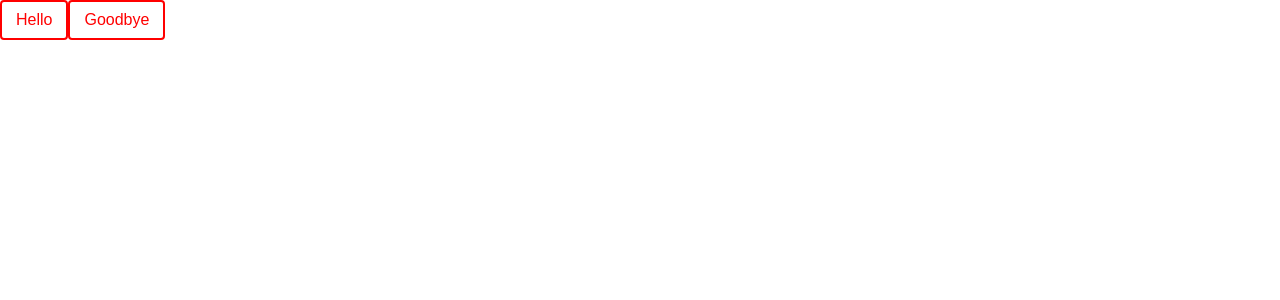
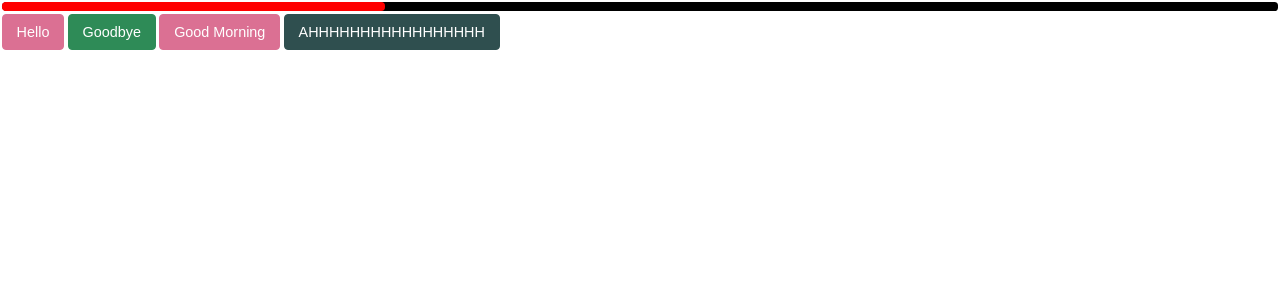
Before and after one commit to ryansiu17/dungy-crawler, a React (Create React App) app: page / in a window 1280 px wide. Shown: the top 300 px of the page. Built offline with nearby package versions, Linux system fonts and the light colour scheme.

Commit message:
Added progress bar and image foundation

```diff
--- a/package.json
+++ b/package.json
@@ -5,6 +5,7 @@
   "dependencies": {
     "@axetroy/react-download": "^1.1.1",
     "node-sass": "^4.11.0",
+    "polished": "^3.0.0",
     "react": "^16.8.2",
     "react-bulma": "0.0.1",
     "react-dom": "^16.8.2",
--- a/src/App.js
+++ b/src/App.js
@@ -2,13 +2,16 @@ import React, { Component } from "react";
 import "./App.scss";
 
 import Button from "./components/Button";
-
+import Progress from "./components/Progress";
 class App extends Component {
   render() {
     return (
       <div className="app">
+        <Progress color={"red"} value={3} total={10} />
         <Button>Hello</Button>
-        <Button>Goodbye</Button>
+        <Button color="seagreen">Goodbye</Button>
+        <Button>Good Morning</Button>
+        <Button color="darkslategray">AHHHHHHHHHHHHHHHHH</Button>
       </div>
     );
   }
--- a/src/components/Button.js
+++ b/src/components/Button.js
@@ -1,28 +1,68 @@
 import React, { Component } from "react";
 import styled from "styled-components";
-
+import { lighten, darken } from "polished";
 const Border = styled.button`
-  background-color: white;
-  border: solid red 2px;
+  background-color: ${props => props.defColor || props.theme.primaryBackground};
+  border: solid 1px ${props => props.defColor || props.theme.primaryBackground};
   border-radius: 4px;
+  margin: 0.1rem;
+  transition: all 0.3s cubic-bezier(0.25, 0.8, 0.25, 1);
+  &:hover {
+    box-shadow: 0 1px 3px rgba(0, 0, 0, 0.12), 0 1px 2px rgba(0, 0, 0, 0.24);
+    background-color: ${props =>
+      lighten(0.04, props.defColor) ||
+      lighten(0.04, props.theme.primaryBackground)};
+    border: solid 1px
+      ${props =>
+        lighten(0.04, props.defColor) ||
+        lighten(0.04, props.theme.primaryBackground)};
+    cursor: pointer;
+  }
   &:focus {
-    background-color: blue;
+    outline: 0;
+  }
+  &:active {
+    background-color: ${props =>
+      darken(0.04, props.defColor) ||
+      darken(0.04, props.theme.primaryBackground)};
+    border: solid 1px
+      ${props =>
+        darken(0.04, props.defColor) ||
+        darken(0.04, props.theme.primaryBackground)};
     outline: 0;
   }
 `;
+Border.defaultProps = {
+  theme: {
+    primaryBackground: "palevioletred",
+    primaryText: "white"
+  }
+};
 const ButtonText = styled.p`
-  color: red;
+  color: ${props => props.theme.primaryText};
   margin: 0.5rem;
-  font-size: 1rem;
+  font-size: 0.9rem;
 `;
+ButtonText.defaultProps = {
+  theme: {
+    primaryBackground: "palevioletred",
+    primaryText: "white"
+  }
+};
+
 class Button extends Component {
   render() {
     return (
-      <Border>
-        <ButtonText>{this.props.children}</ButtonText>
+      <Border defColor={this.props.color}>
+        <ButtonText onClick={this.props.onClick} defColor={this.props.color}>
+          {this.props.children}
+        </ButtonText>
       </Border>
     );
   }
 }
+export default Button;
 
-export default Button;
+Button.defaultProps = {
+  color: "palevioletred"
+};
--- /dev/null
+++ b/src/components/Progress.js
@@ -0,0 +1,50 @@
+import React, { Component } from "react";
+import styled from "styled-components";
+
+const ProgressPart = styled.div`
+  background-color: ${props => props.defColor || props.theme.primaryBackground};
+  border-radius: 4px 4px 4px 4px;
+  width: ${props => (props.value * 100) / props.total}%;
+  height: 0.6rem;
+`;
+ProgressPart.defaultProps = {
+  theme: {
+    PrimaryBackground: "palevioletred"
+  }
+};
+
+const ProgressBackground = styled.div`
+  background-color: ${props =>
+    props.defColor || props.theme.secondaryBackground};
+  border-radius: 5px 4px 4px 5px;
+  width: auto;
+  margin: 0.1rem;
+`;
+
+ProgressBackground.defaultProps = {
+  theme: {
+    secondaryBackground: "darkslategrey"
+  }
+};
+
+class Progress extends Component {
+  render() {
+    return (
+      <ProgressBackground defColor={this.props.colorBackground}>
+        <ProgressPart
+          value={this.props.value}
+          total={this.props.total}
+          defColor={this.props.color}
+        />
+      </ProgressBackground>
+    );
+  }
+}
+export default Progress;
+
+Progress.defaultProps = {
+  color: "mediumvioletred",
+  colorBackground: "black",
+  value: 0,
+  total: 100
+};
```
Also changed, not shown: src/components/Image.js (added, +18 -0 lines), src/assets/enemies/slime.png, 1 other file (tests, documents, lock files or other folders).
